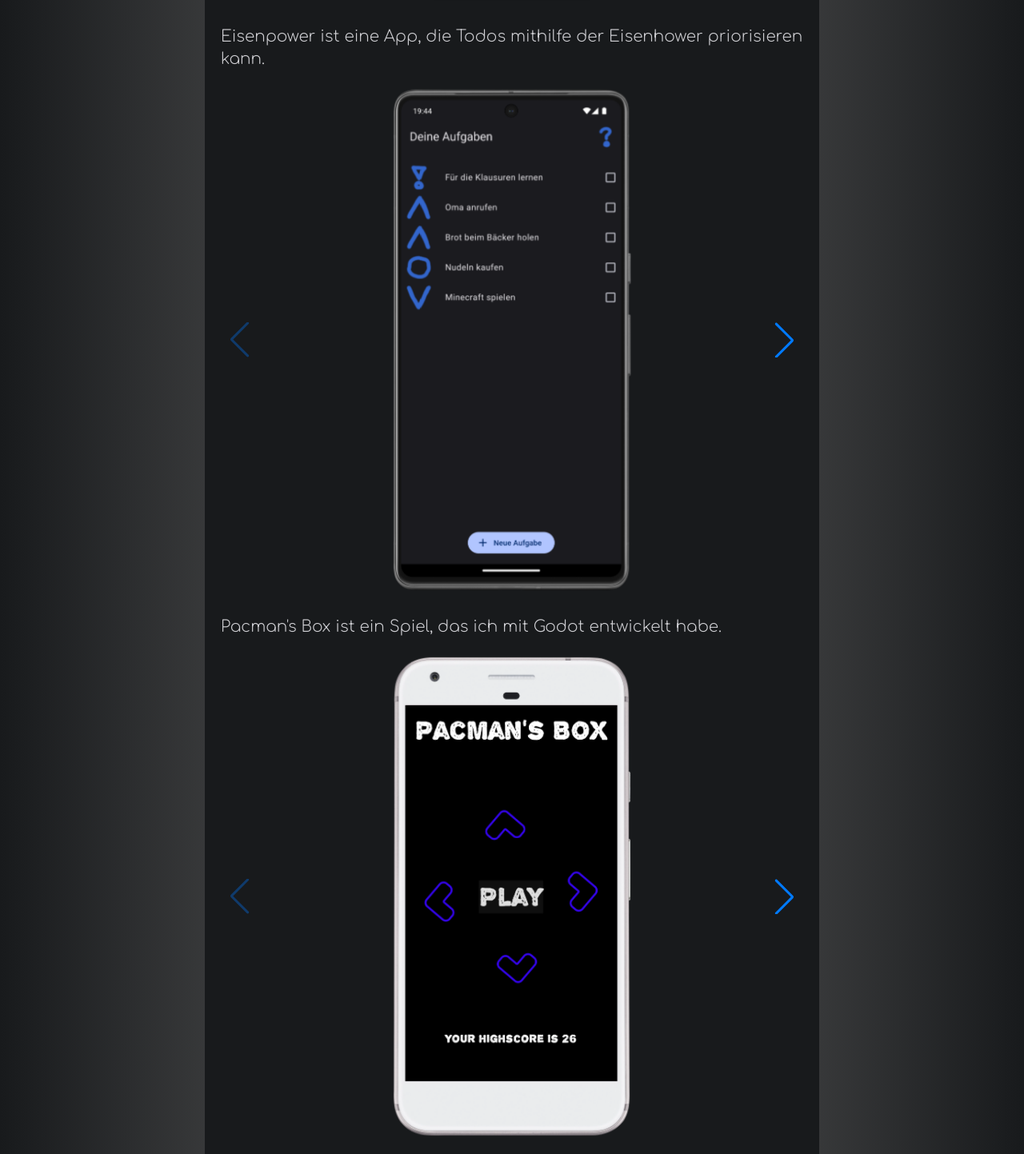
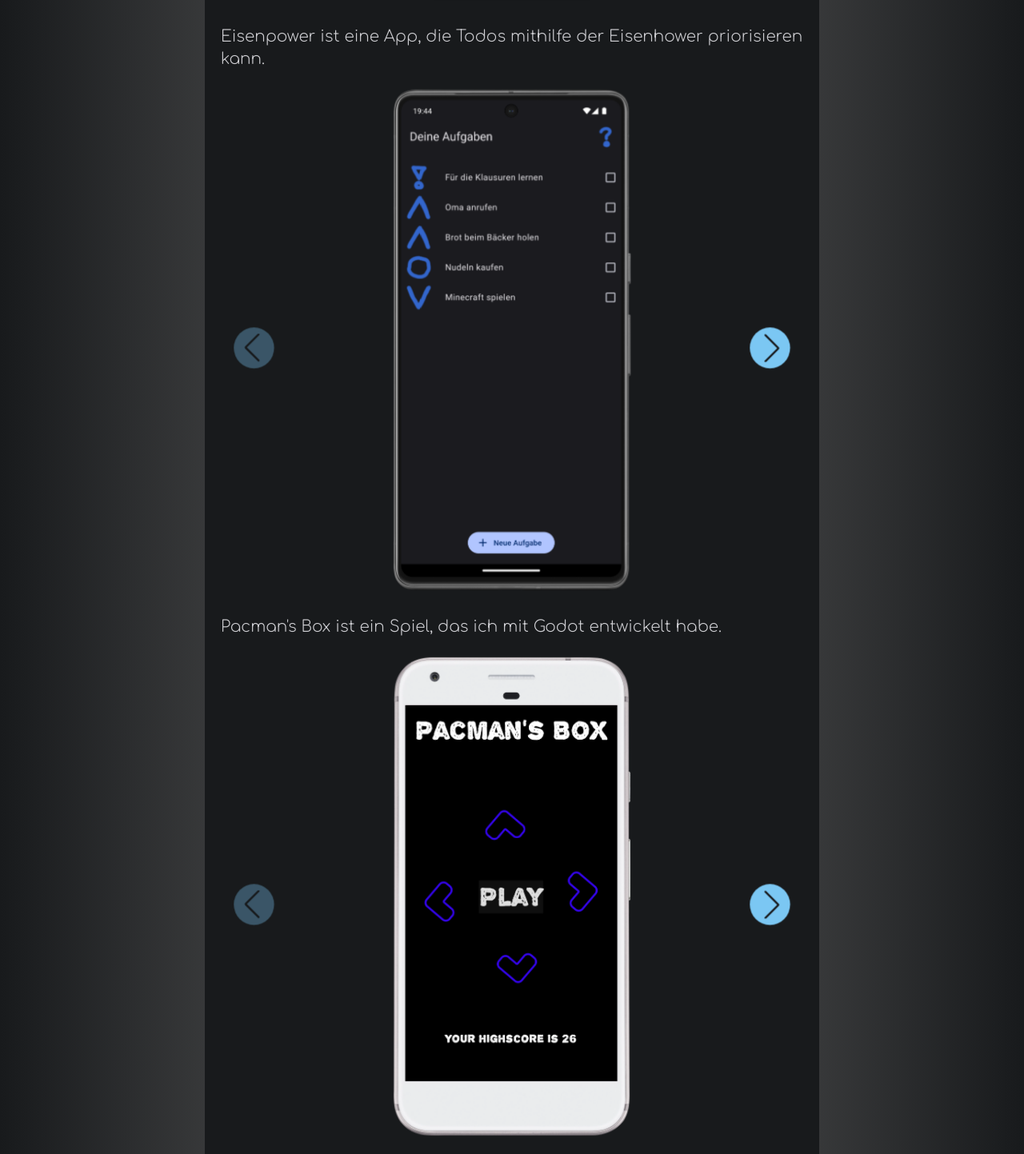
Before and after one commit to tim-w97/MyProfilePage, a React (Create React App) app: page / in a window 1280 px wide. Shown: the part 1927-3370 px from the top of the page at 80% size. Built offline with nearby package versions, Linux system fonts and the light colour scheme.

Commit message:
used new Component

```diff
--- a/src/widgets/Eisenpower.js
+++ b/src/widgets/Eisenpower.js
@@ -3,33 +3,22 @@ import eisenpowerInput from "../assets/images/apps/eisenpower/input.png";
 import eisenpowerImportance from "../assets/images/apps/eisenpower/importance.png";
 import eisenpowerHelpScreen from "../assets/images/apps/eisenpower/help screen.png";
 import eisenpowerSnackbar from "../assets/images/apps/eisenpower/snack bar.png";
+import AppGallery from "./AppGallery";
 
 function Eisenpower(props) {
-    const imageStyle = 'w-80 m-auto p-3'
-
     return(
         <div className={props.className}>
             <p className='mb-3'>
                 Eisenpower ist eine App, die Todos mithilfe der Eisenhower priorisieren kann.
             </p>
 
-            <swiper-container navigation="true">
-                <swiper-slide>
-                    <img className={imageStyle} src={eisenpowerTodos} alt='Eisenhower Todos'/>
-                </swiper-slide>
-                <swiper-slide>
-                    <img className={imageStyle} src={eisenpowerInput} alt='Eisenhower Add Todo'/>
-                </swiper-slide>
-                <swiper-slide>
-                    <img className={imageStyle} src={eisenpowerImportance} alt='Eisenhower Importance'/>
-                </swiper-slide>
-                <swiper-slide>
-                    <img className={imageStyle} src={eisenpowerHelpScreen} alt='Eisenhower Help Screen'/>
-                </swiper-slide>
-                <swiper-slide>
-                    <img className={imageStyle} src={eisenpowerSnackbar} alt='Eisenhower Snackbar'/>
-                </swiper-slide>
-            </swiper-container>
+            <AppGallery imagePaths={[
+                eisenpowerTodos,
+                eisenpowerInput,
+                eisenpowerImportance,
+                eisenpowerHelpScreen,
+                eisenpowerSnackbar
+            ]}/>
         </div>
     )
 }
--- a/src/widgets/PacmansBox.js
+++ b/src/widgets/PacmansBox.js
@@ -3,32 +3,22 @@ import pacmansBoxHold from "../assets/images/apps/pacmans-box/hold screen.png";
 import pacmansBoxRelease from "../assets/images/apps/pacmans-box/release to shoot.png";
 import pacmansBoxFlying from "../assets/images/apps/pacmans-box/flying.png";
 import pacmansBoxGameOver from "../assets/images/apps/pacmans-box/game over.png";
+import AppGallery from "./AppGallery";
 
 function PacmansBox(props) {
-    const imageStyle = 'w-80 m-auto p-3'
-
     return(
         <div className={props.className}>
             <p className='mb-3'>
                 Pacman's Box ist ein Spiel, das ich mit Godot entwickelt habe.
             </p>
-            <swiper-container navigation="true">
-                <swiper-slide>
-                    <img className={imageStyle} src={pacmansBoxMenu} alt='Pacmans Box Menu'/>
-                </swiper-slide>
-                <swiper-slide>
-                    <img className={imageStyle} src={pacmansBoxHold} alt='Pacmans Box Hold screen'/>
-                </swiper-slide>
-                <swiper-slide>
-                    <img className={imageStyle} src={pacmansBoxRelease} alt='Pacmans Box Release screen'/>
-                </swiper-slide>
-                <swiper-slide>
-                    <img className={imageStyle} src={pacmansBoxFlying} alt='Pacmans Box Pacman flying'/>
-                </swiper-slide>
-                <swiper-slide>
-                    <img className={imageStyle} src={pacmansBoxGameOver} alt='Pacmans Box Game over'/>
-                </swiper-slide>
-            </swiper-container>
+
+            <AppGallery imagePaths={[
+                pacmansBoxMenu,
+                pacmansBoxHold,
+                pacmansBoxRelease,
+                pacmansBoxFlying,
+                pacmansBoxGameOver
+            ]}/>
         </div>
     )
 }
```
